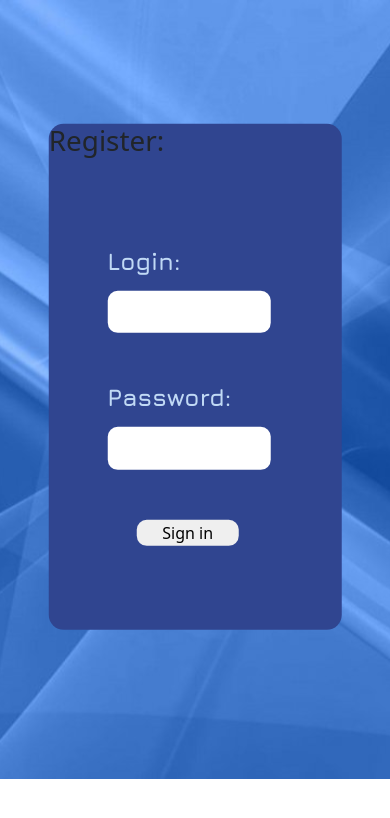
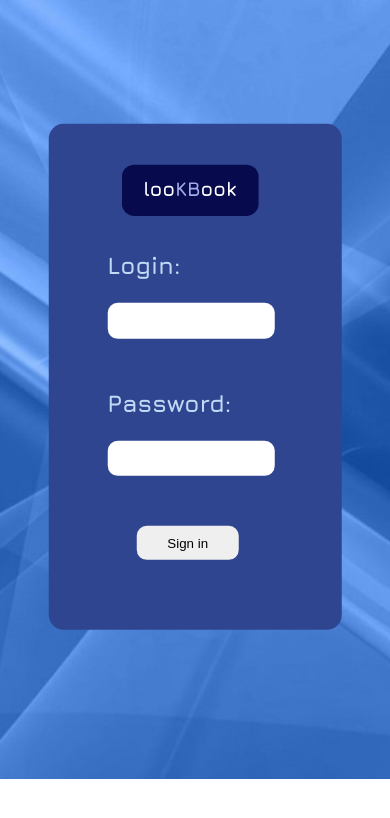
Before and after one commit to MJSasha/important-information, a React (Create React App) app in the folder FrontEnd/src/main/ui/ii-app/: page / in a window 390 px wide. Shown: the top 818 px of the page. Built offline with nearby package versions, Linux system fonts and the light colour scheme.

Commit message:
added logo

```diff
--- a/FrontEnd/src/main/ui/ii-app/package.json
+++ b/FrontEnd/src/main/ui/ii-app/package.json
@@ -10,10 +10,8 @@
     "@testing-library/react": "^13.3.0",
     "@testing-library/user-event": "^13.5.0",
     "axios": "^0.27.2",
-    "bootstrap": "^5.1.3",
     "js-cookie": "^3.0.1",
     "react": "^18.1.0",
-    "react-bootstrap": "^2.4.0",
     "react-dom": "^18.1.0",
     "react-scripts": "^5.0.1",
     "validator": "^13.7.0",
--- a/FrontEnd/src/main/ui/ii-app/src/Register/Register.js
+++ b/FrontEnd/src/main/ui/ii-app/src/Register/Register.js
@@ -2,7 +2,7 @@ import React, { useState } from 'react'
 import axios from 'axios';
 import Cookies from 'js-cookie';
 import './Register_styles.css';
-import 'bootstrap/dist/css/bootstrap.min.css';
+import logo from './logo.svg';
 
 const DOMEN_SERVER = 'http://localhost:8080/api';
 
@@ -46,7 +46,7 @@ function Register(){
     return (
         <div className='wrapper'>
             <div className="form">
-                <h1>Register:</h1>
+                <img className='logo-auth' src={logo} alt="lookbook" />
                 <form className='auth-main' onSubmit={submitCheckin}>
                     <div className="login-wrapper">
                         <p>Login: </p>
--- a/FrontEnd/src/main/ui/ii-app/src/Register/Register_styles.css
+++ b/FrontEnd/src/main/ui/ii-app/src/Register/Register_styles.css
@@ -42,7 +42,7 @@ input{
 }
 #login{
     width: 70%;
-    height: 5vh;
+    height: 4vh;
 }
 .password-wrapper{
     padding-left: 20%;
@@ -50,17 +50,24 @@ input{
 }
 #password{
     width: 70%;
-    height: 5vh;
+    height: 4vh;
 }
 .sign-in-btn{
     padding-top: 50px;
     padding-left: 30%;
+    margin-bottom: -5%;
 }
 #signin{
+    cursor: pointer;
     width: 50%;
+    height: 4vh;
+}
+.logo-auth{
+    width: 10vw;
+    height: 10vh;
+    padding-left: 30%;
 }
 @media (max-width:850px){
-
 .wrapper{
     background: url('../Register/bg-image-1m.svg') no-repeat;
     width: 100%;
@@ -72,5 +79,9 @@ input{
     height: 60%;
     top: 40%;
 }
-
+.logo-auth{
+    padding-left: 25%;
+    width: 35vw;
+    height: 20vh;
 }
+}
```
Also changed, not shown: FrontEnd/src/main/ui/ii-app/src/Register/logo.svg (added), 1 other file (tests, documents, lock files or other folders).
